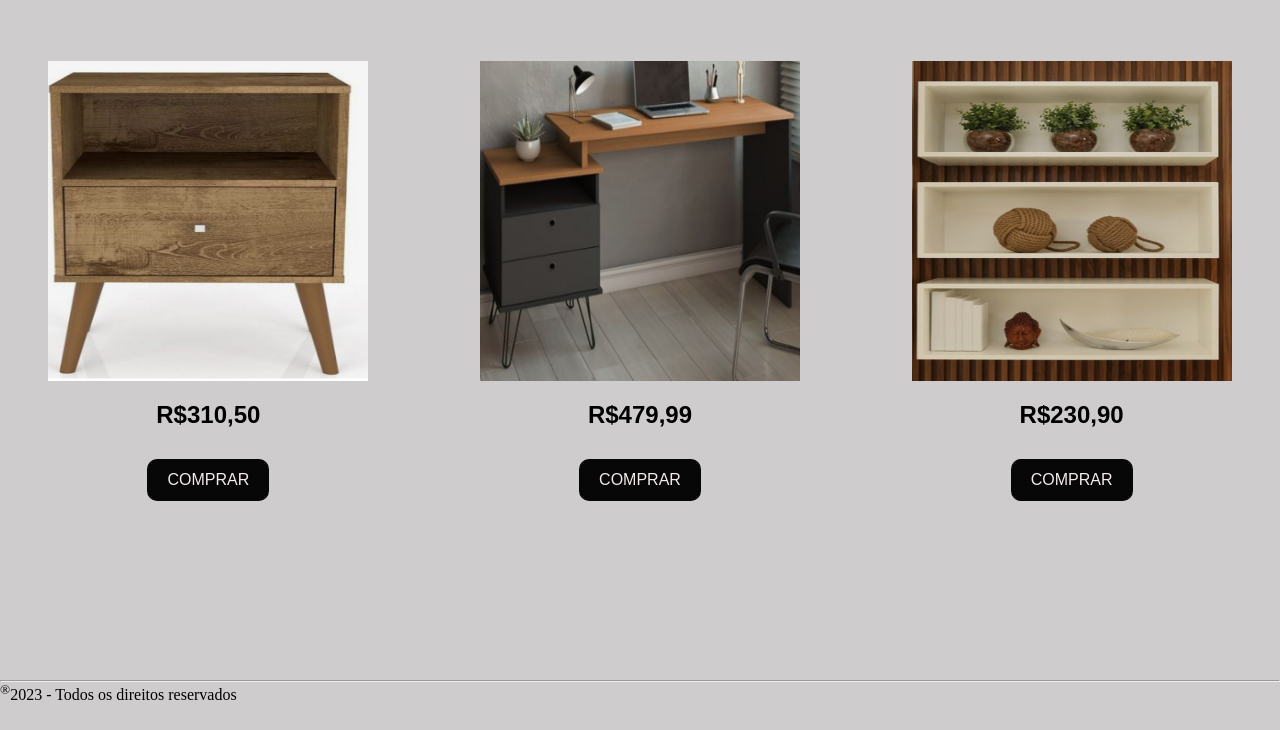
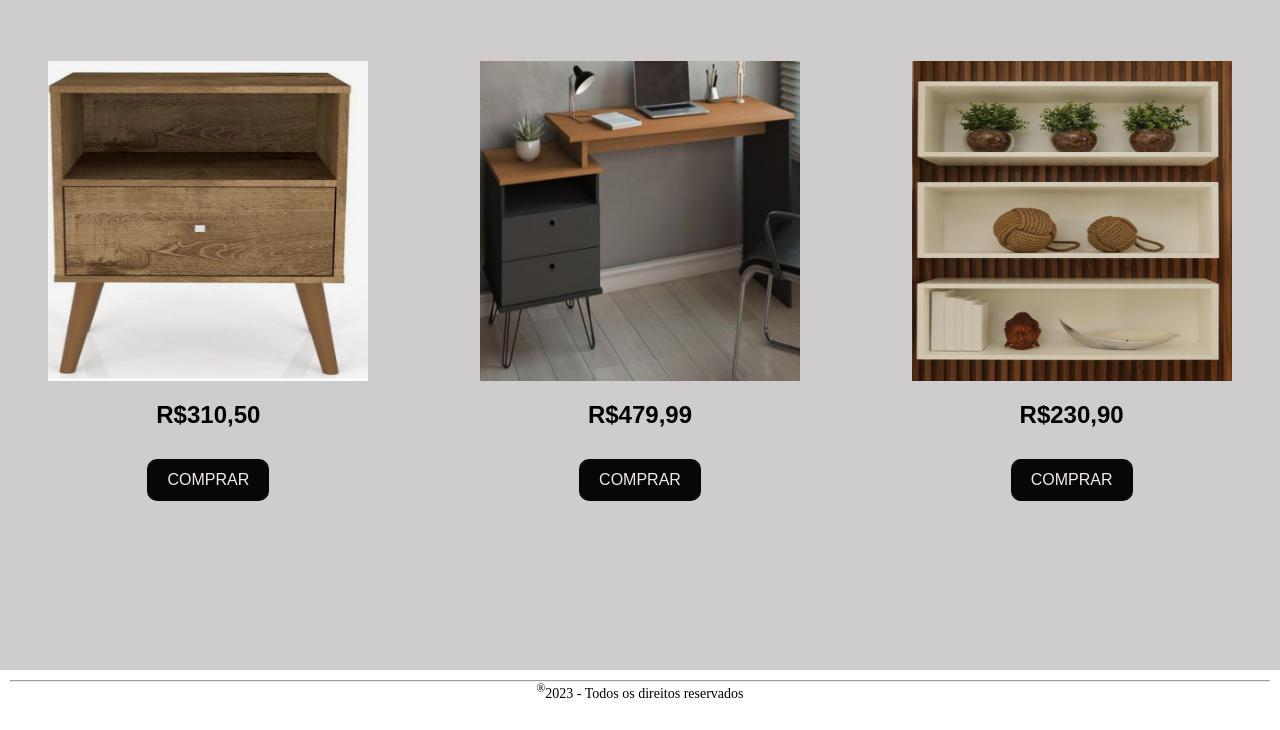
Before and after one commit to JanerioGu/TrabalhoHTML, a plain HTML site: page index.html in a window 1280 px wide. Shown: the part 121-851 px from the top of the page. Drawn offline with Linux system fonts and the light colour scheme.

Commit message:
Update style.css
inserção do css do rodapé.

```diff
--- a/style.css
+++ b/style.css
@@ -83,8 +83,19 @@ body {
 }
 
 .FinalDaPag {
+    text-align: center;
+    padding: 10px;
+    background: #fff;
     min-height: 5vh;
-    padding-top: 10px;
+}
+
+.FinalDaPag p {
+    font-size: 14px;
+}
+
+.FinalDaPag a {
+    text-decoration: none;
+    color: #070707;
 }
 
 #container {
```
